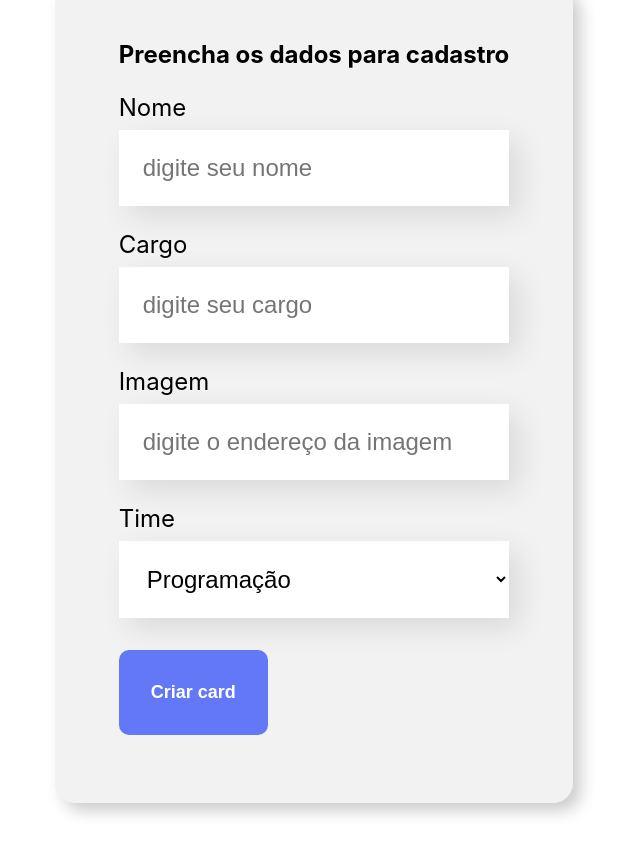
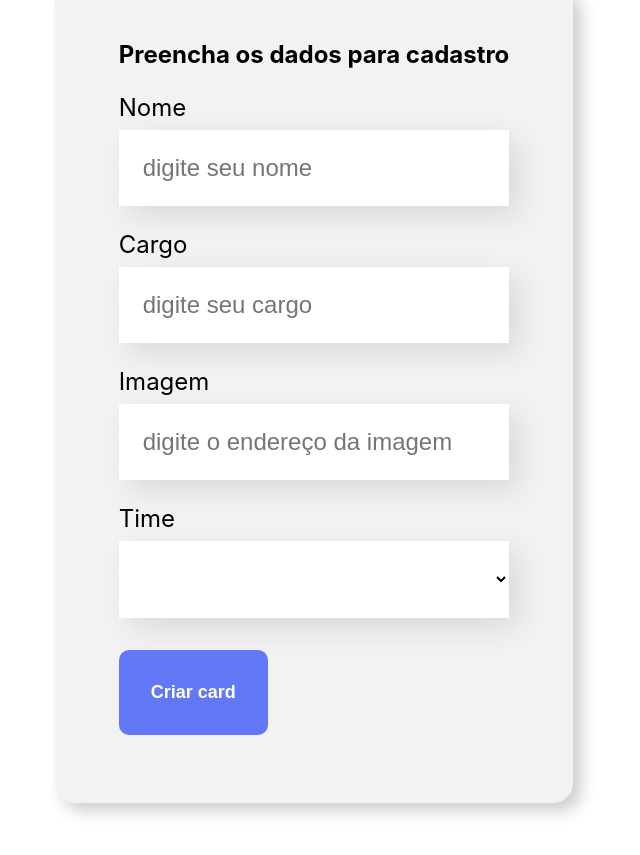
Before and after one commit to LeonardoBotelho38/organo, a React (Create React App) app: page / in a window 1280 px wide. Shown: the part 594-1449 px from the top of the page, without its empty margins (326-966 px from the left). Built offline with nearby package versions, Linux system fonts and the light colour scheme.

Commit message:
finalizando

```diff
--- a/src/App.js
+++ b/src/App.js
@@ -50,7 +50,6 @@ function App() {
   const [colaboradores, setColaboradores]= useState([])
 
   const aoNovoColaboradorAdicionado = (colaborador) =>{
-    console.log(colaborador)
     setColaboradores([...colaboradores, colaborador])
   }
   return (
--- a/src/componentes/Colaborador/index.js
+++ b/src/componentes/Colaborador/index.js
@@ -1,9 +1,9 @@
 import './Colaborador.css'
 
-const Colaborador = ({nome, imagem, cargo}) =>{
+const Colaborador = ({nome, imagem, cargo, corDeFundo}) =>{
     return(
         <div className='colaborador'>
-            <div className='cabecalho'>
+            <div className='cabecalho' style={{backgroundColor:corDeFundo}}>
                 <img src={imagem} alt={nome} />
             </div>
             <div className='rodape'>
--- a/src/componentes/ListaSuspensa/index.js
+++ b/src/componentes/ListaSuspensa/index.js
@@ -5,7 +5,8 @@ const ListaSuspensa = (props) =>{
     return (
         <div className='lista-suspensa'>
             <label>{props.label}</label>
-            <select onChange={evento => props.aoAlterado(evento.target.value)} required={props.obrigatorio} value = {props.valor}>
+            <select onChange={evento => props.aoAlterado(evento.target.value)} required={props.obrigatorio} value = {props.value}>
+                <option value=""></option>
                 {props.itens.map(item => <option key={item}>{item}</option>)}
             </select>
         </div>
--- a/src/componentes/Time/index.js
+++ b/src/componentes/Time/index.js
@@ -9,7 +9,7 @@ const Time = (props) =>{
         <section className='time' style={css}>
             <h3 style={{borderColor:props.corPrimaria}}>{props.nome}</h3>
             <div className='colaboradores'>
-                {props.colaboradores.map(colaborador => <Colaborador nome={colaborador.nome} cargo={colaborador.cargo} imagem={colaborador.imagem}/>)}
+                {props.colaboradores.map(colaborador => <Colaborador corDeFundo={props.corPrimaria} key={colaborador.nome} nome={colaborador.nome} cargo={colaborador.cargo} imagem={colaborador.imagem}/>)}
             </div>
         </section>
     )
```
